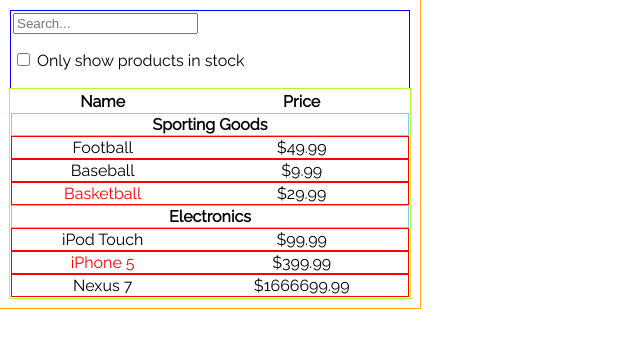
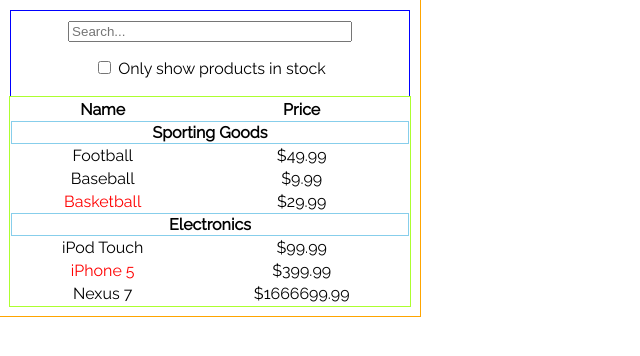
Before and after one commit to developerVilchez/react-redux, a React app: page / in a window 1280 px wide. Shown: the whole page, without its empty margins (0-640 px from the left). Built offline with nearby package versions, Linux system fonts and the light colour scheme.

Commit message:
change style to productRow and SearchaBar

```diff
--- a/src/ProductRow.css
+++ b/src/ProductRow.css
@@ -1,4 +1,4 @@
 .tr-product {
-    outline: 1px solid red;
+
     text-align: center;
 }
--- a/src/SearchBar.css
+++ b/src/SearchBar.css
@@ -1,4 +1,11 @@
 .form {
     border: 1px solid blue;
     padding: 2px;
+    text-align: center;
 }
+
+input[type="text"] {
+    margin-top: 8px;
+    width: 70%;
+
+}
```
